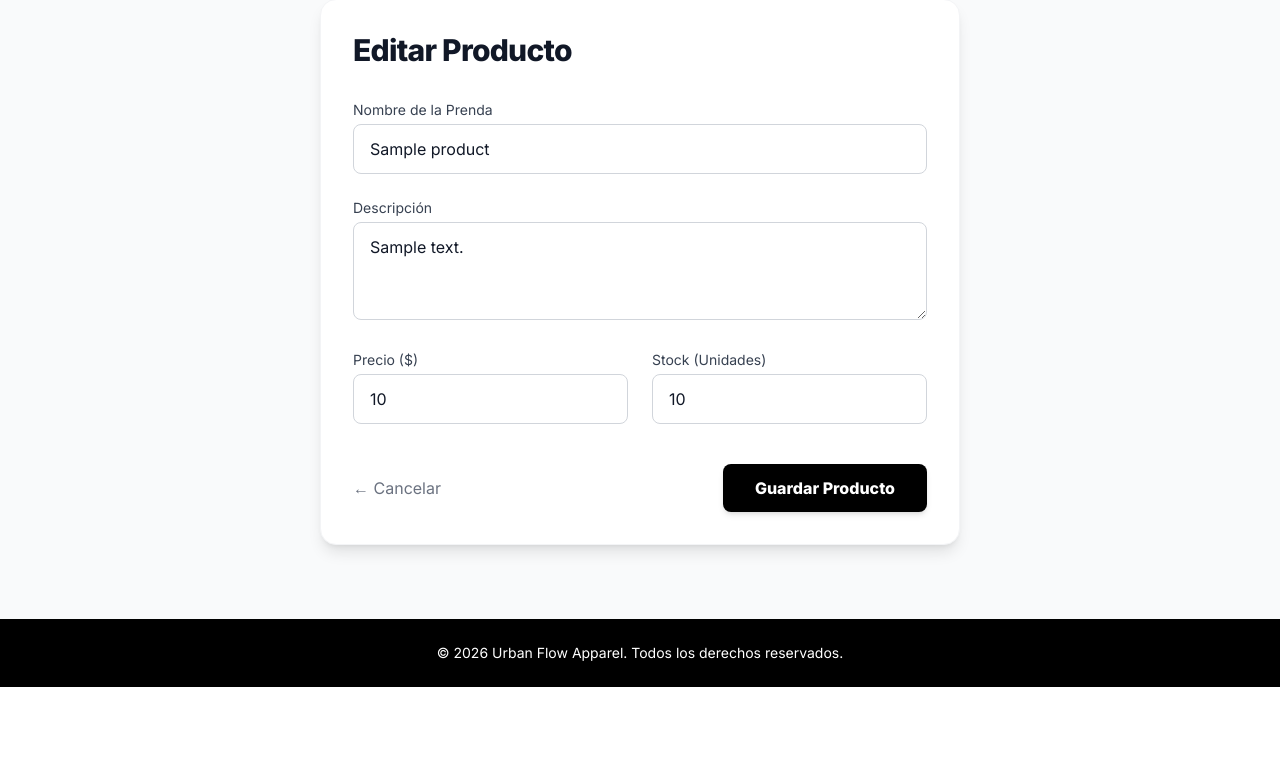
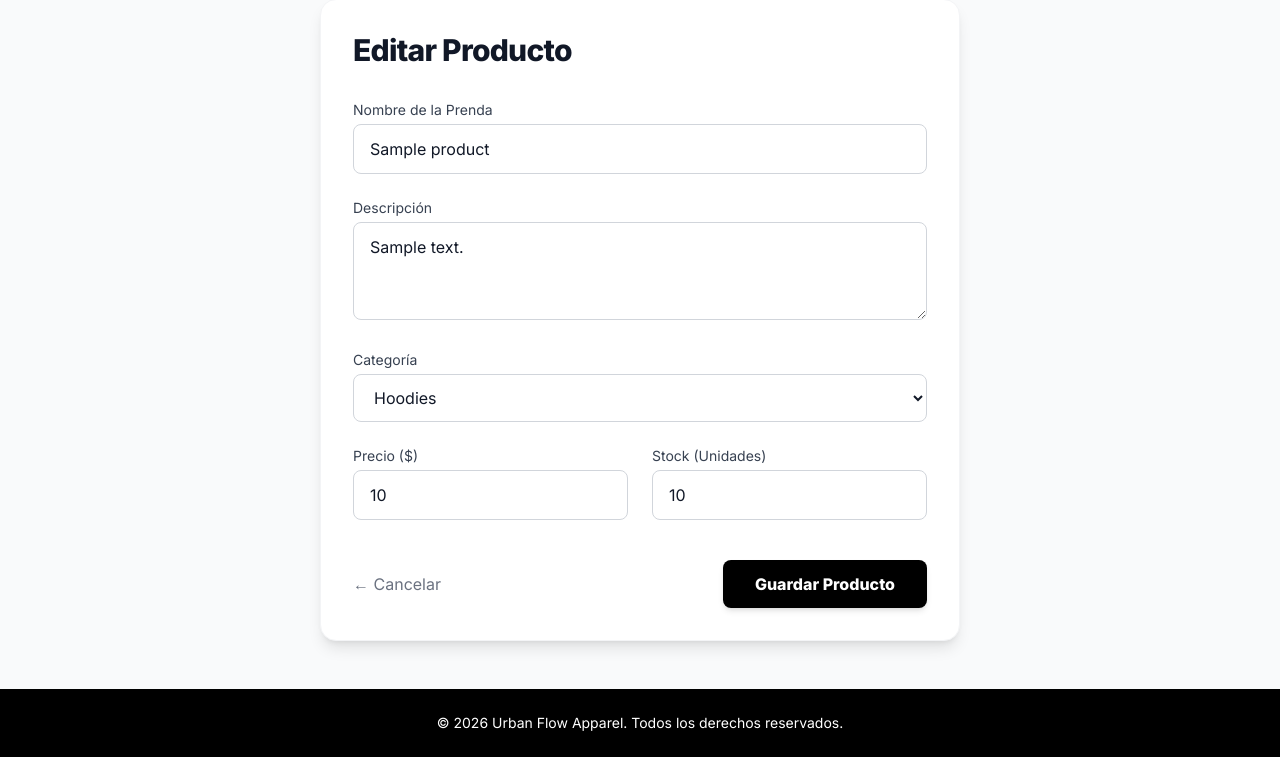
Before and after one commit to Shxntiyi/urban-flow-ecommerce, a Django app: template tasks/templates/store/product_form.html in a window 1280 px wide. Shown: the part 113-870 px from the top of the page. Before the commit the page ends 800 px from the top, so only its background shows below. Run offline with Django 5.2, Linux system fonts and the light colour scheme; the template is opened without the code that fills it: most values are stand-ins (such as "Sample title", 1, 10 or a date in 2020); some libraries are stand-ins or nearby versions.

Commit message:
feat(ui): add category selector to product form

```diff
--- a/tasks/templates/store/product_form.html
+++ b/tasks/templates/store/product_form.html
@@ -16,6 +16,15 @@
             <div>
                 <label class="block text-sm font-medium text-gray-700 mb-1">Descripción</label>
                 <textarea name="description" rows="3" class="w-full px-4 py-3 rounded-lg border border-gray-300 focus:ring-2 focus:ring-black outline-none" required>{{ product.description|default:'' }}</textarea>
+            </div>
+
+            <div>
+                <label class="block text-sm font-medium text-gray-700 mb-1">Categoría</label>
+                <select name="category" required class="w-full px-4 py-3 rounded-lg border border-gray-300 focus:ring-2 focus:ring-black outline-none bg-white">
+                    <option value="" disabled {% if not product %}selected{% endif %}>Selecciona una categoría...</option>
+                    <option value="hoodies" {% if product.category == 'hoodies' %}selected{% endif %}>Hoodies</option>
+                    <option value="camisas" {% if product.category == 'camisas' %}selected{% endif %}>Camisas</option>
+                </select>
             </div>
 
             <div class="grid grid-cols-2 gap-6">
```
